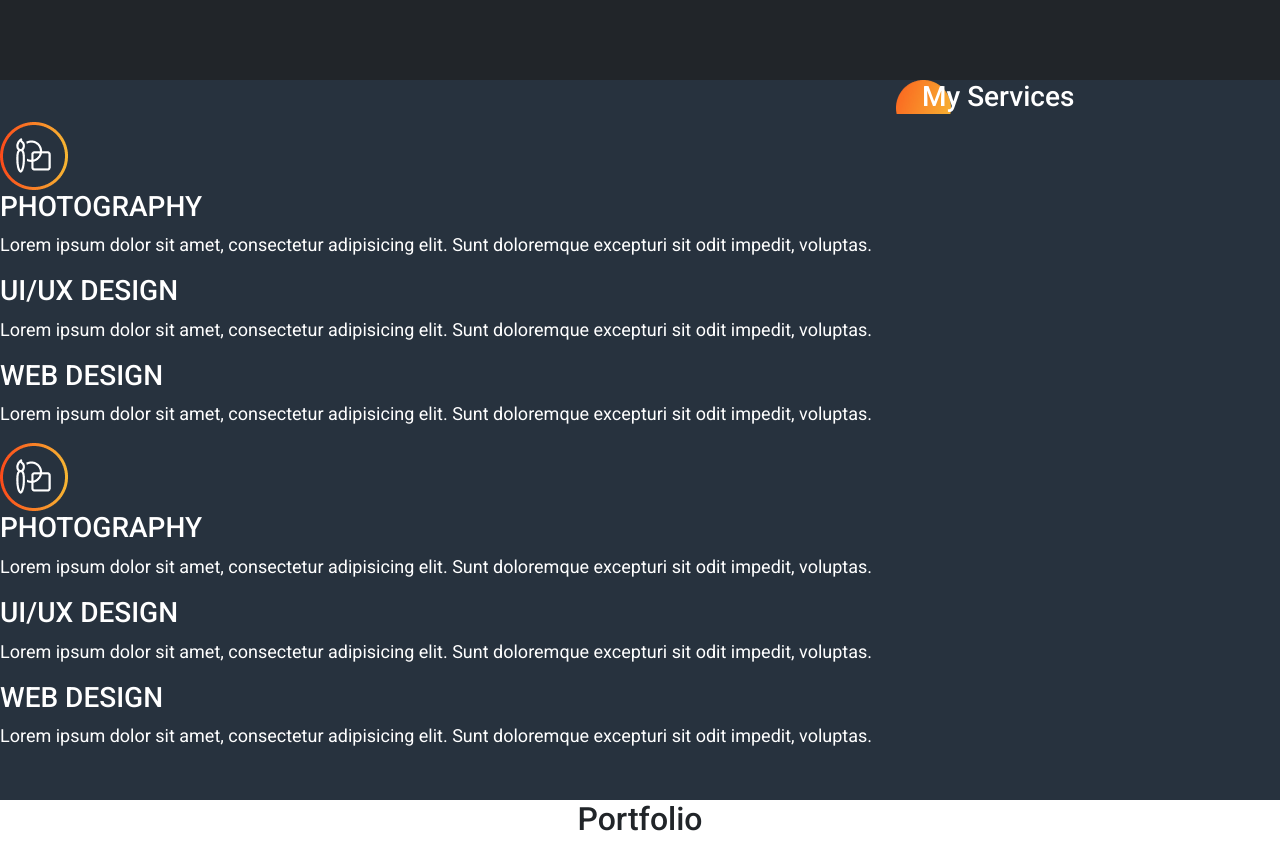
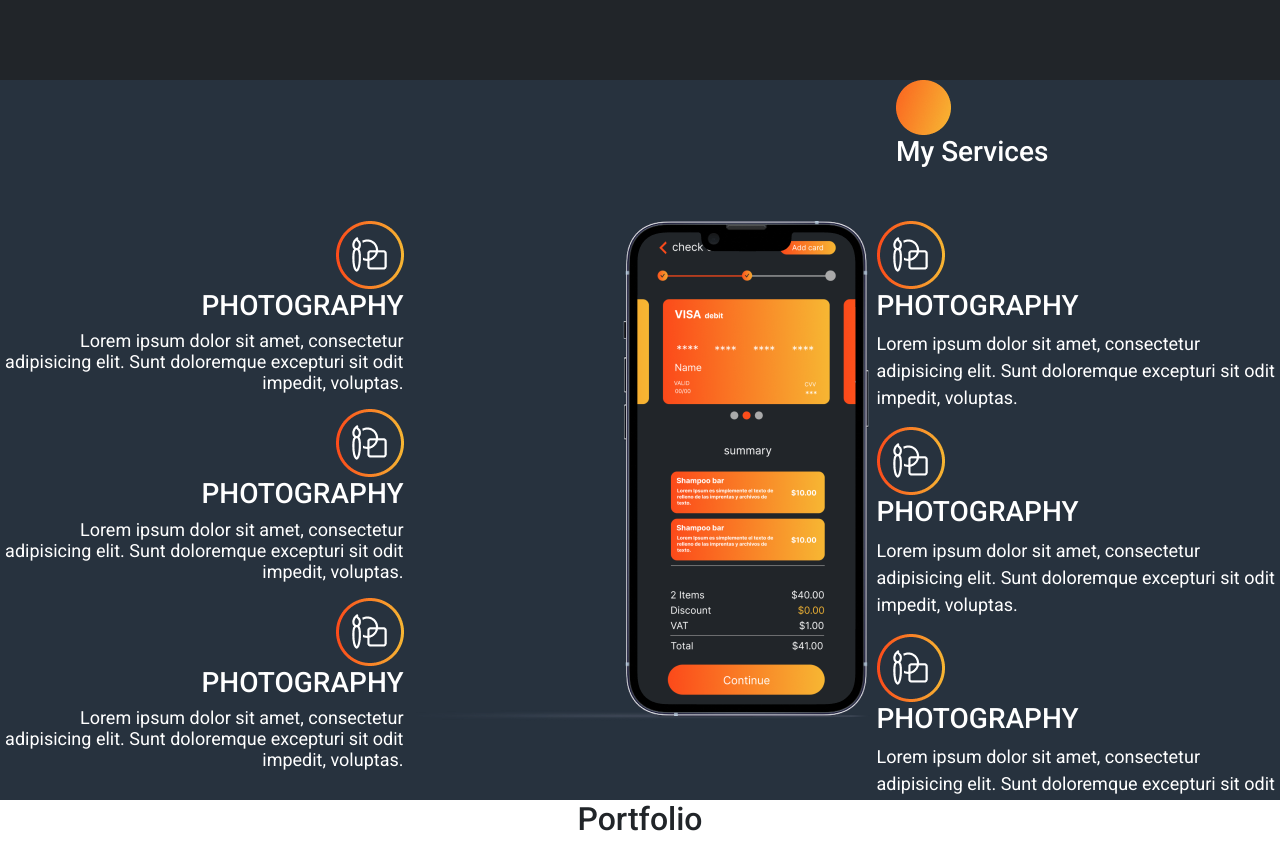
Before and after one commit to Blackburn0/Hamzat_website, a plain HTML site: page index.html in a window 1280 px wide. Shown: the part 1360-2203 px from the top of the page. Drawn offline with nearby package versions, Linux system fonts and the light colour scheme; files whose address does not match are found by name.

Commit message:
first commit

```diff
--- a/index.html
+++ b/index.html
@@ -57,26 +57,47 @@
     <div class="section-two">
         <div class="section-two-header">
             <h2>My Services</h2>
-            <!-- <img src="images/Ellipse 4.png" alt=""> -->
         </div>
+        <div class="three-col">
             <div class="section-two-left">
+                <div class="section-two-left-one">
                     <img src="images/Group 25.png" alt="">
                     <h2>PHOTOGRAPHY</h2>
                     <p>Lorem ipsum dolor sit amet, consectetur adipisicing elit. Sunt doloremque excepturi sit odit impedit, voluptas.</p>
-            <h2>UI/UX DESIGN</h2>
-            <p>Lorem ipsum dolor sit amet, consectetur adipisicing elit. Sunt doloremque excepturi sit odit impedit, voluptas.</p>
-            <h2>WEB DESIGN</h2>
-            <p>Lorem ipsum dolor sit amet, consectetur adipisicing elit. Sunt doloremque excepturi sit odit impedit, voluptas.</p>
                 </div>
-        <div class="section-two-right">
+                <div class="section-two-left-one">
                     <img src="images/Group 25.png" alt="">
                     <h2>PHOTOGRAPHY</h2>
                     <p>Lorem ipsum dolor sit amet, consectetur adipisicing elit. Sunt doloremque excepturi sit odit impedit, voluptas.</p>
-            <h2>UI/UX DESIGN</h2>
-            <p>Lorem ipsum dolor sit amet, consectetur adipisicing elit. Sunt doloremque excepturi sit odit impedit, voluptas.</p>
-            <h2>WEB DESIGN</h2>
+                </div>
+                <div class="section-two-left-one">
+                    <img src="images/Group 25.png" alt="">
+                    <h2>PHOTOGRAPHY</h2>
                     <p>Lorem ipsum dolor sit amet, consectetur adipisicing elit. Sunt doloremque excepturi sit odit impedit, voluptas.</p>
                 </div>
+            </div>
+            <div class="mid-image">
+                <img src="images/iPhone 13 Pro.png" alt="Iphone" width="473px" height="500px">
+            </div>
+            <div class="section-two-right">
+                <div class="section-two-left-one">
+                    <img src="images/Group 25.png" alt="">
+                    <h2>PHOTOGRAPHY</h2>
+                    <p>Lorem ipsum dolor sit amet, consectetur adipisicing elit. Sunt doloremque excepturi sit odit impedit, voluptas.</p>
+                </div>
+                <div class="section-two-left-one">
+                    <img src="images/Group 25.png" alt="">
+                    <h2>PHOTOGRAPHY</h2>
+                    <p>Lorem ipsum dolor sit amet, consectetur adipisicing elit. Sunt doloremque excepturi sit odit impedit, voluptas.</p>
+                </div>
+                <div class="section-two-left-one">
+                    <img src="images/Group 25.png" alt="">
+                    <h2>PHOTOGRAPHY</h2>
+                    <p>Lorem ipsum dolor sit amet, consectetur adipisicing elit. Sunt doloremque excepturi sit odit impedit, voluptas.</p>
+                </div>
+            </div>
+        </div>
+
 
     </div>
 
--- a/styles.css
+++ b/styles.css
@@ -5,6 +5,10 @@
 body{
     font-family: 'Roboto';
 }
+
+
+/* main start */
+
 .wrapper {
     margin: 0 auto;
 }
@@ -81,6 +85,11 @@ header a:hover{
 .hero-image{
     padding-top: 75px;
 }
+/* main end */
+
+
+
+/* About me start */
 
 .section-one-container{
     height: 720px;
@@ -130,16 +139,12 @@ header a:hover{
     padding-left: 26px;
 }
 
+/* About me end */
+
+
+/* My services start */
 
 .section-two{
-    /* color: #FFFFFF;
-    display: flex;
-    align-items: center;
-    justify-content: space-between;
-    padding-left: 148px;
-    padding-top: 167px;
-    padding-bottom: 168px;
-    padding-right: 149px; */
     color: #FFFFFF;;
     height: 720px;
     background: #27323E;
@@ -154,22 +159,30 @@ header a:hover{
     /* line-height: 59px; */
     background-image: url("images/Ellipse 4.png");
     background-repeat: no-repeat;
-    padding-left: 26px;
-    align-items: center;
-    justify-content: center;
+    /* padding-left: 26px; */
+    /* align-items: center; */
+    /* justify-content: center; */
     margin-left: 70%;
+    padding-top: 55px;
+    padding-bottom: 44px;
 }
 /* .section-two-header h2{
     font-size: 50px;
     text-align: center;
 } */
-.section-two img{
-    width: 68px;
-    height: 68px;
+
+.three-col{
+    display: flex;
+    flex-direction: row;
+    font-size: 18px;
 }
+
 .section-two-left{
+    /* align-content: right; */
+    text-align: right;
+    line-height: 21px;
+}
 
-}
-.section-two-right{
 
-}
+
+/* My services end */
```
Also changed, not shown: images/iPhone 13 Pro demo.png (added), images/iPhone 13 Pro.png (added). Lines whose indentation alone changed are shown as unchanged.
